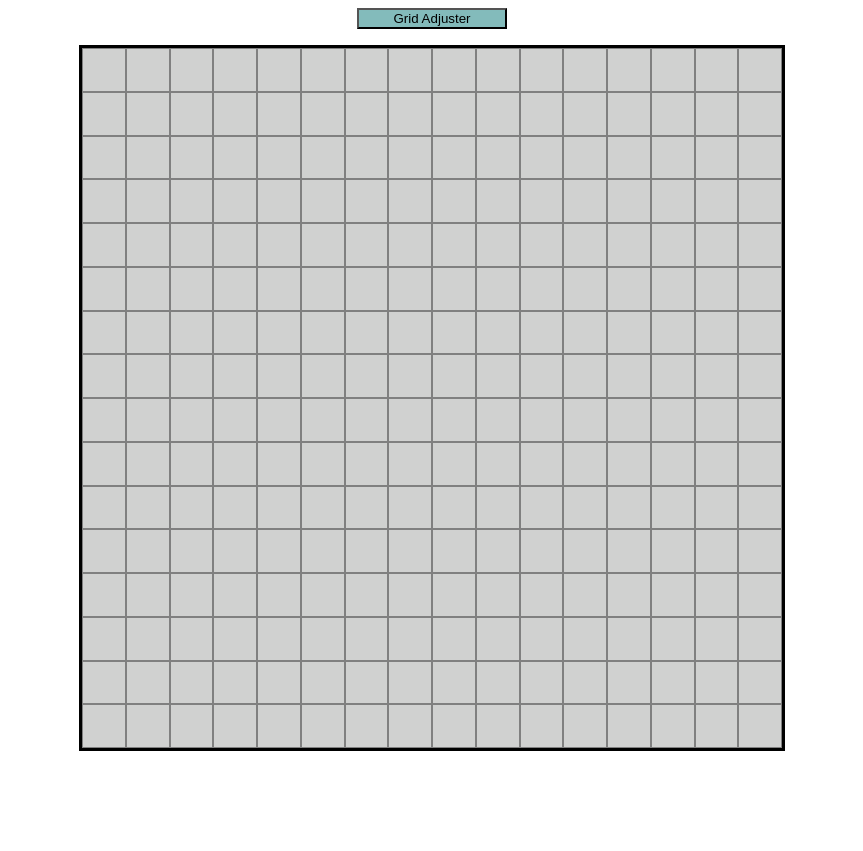
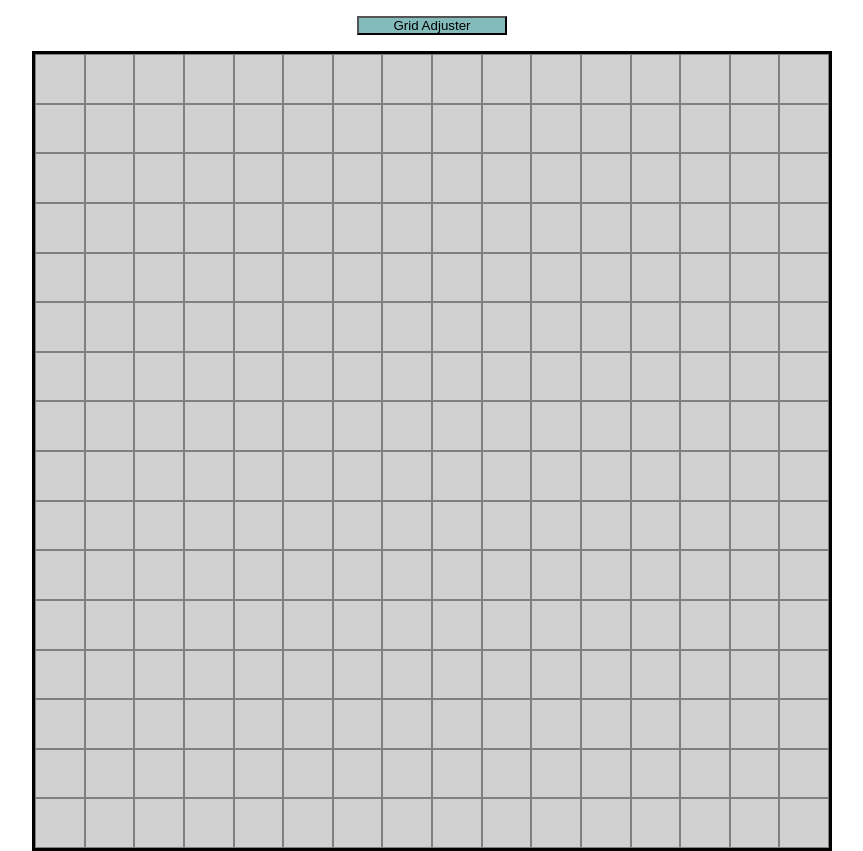
Before and after one commit to UnoDosCarlos/Etch-A-Sketch, a plain HTML site: page index.html in a window 1280 px wide. Shown: the whole page, without its empty margins (208-1071 px from the left). Before the commit the page ends 800 px from the top, so only its background shows below. Drawn offline with Linux system fonts and the light colour scheme.

Commit message:
Add adjustable panel base for Adjust button
Added a flexible base in preparation for user grid inputs.

```diff
--- a/index.html
+++ b/index.html
@@ -14,7 +14,6 @@
         <button id = 'gridAdjusterbtn'>Grid Adjuster</button>
     </div>
 
-    <div class="container">
         <div id = 'gridContainer'>
 
 
--- a/javascript.js
+++ b/javascript.js
@@ -1,7 +1,7 @@
 const gridContainer = document.querySelector('#gridContainer');
-
-function createGrid(numDivs) {
-    for(let i = 0; i < numDivs; i++) {
+let numDivs;
+function createGrid(gridContainer, numDivs) {
+    for(let i = 0; i < numDivs * numDivs; i++) {
         let panel = document.createElement('div');
         panel.classList.add('panel');
         gridContainer.appendChild(panel);
@@ -9,7 +9,7 @@ function createGrid(numDivs) {
     }
 };
 
-createGrid(256);
+createGrid(gridContainer, 16);
 
 const panels = document.querySelectorAll('.panel');
 
@@ -20,22 +20,22 @@ for(const panel of panels) {
 panel.addEventListener('mouseover', () => {
         panel.style.backgroundColor = 'lightblue';
 
-
 });
-
-panel.addEventListener('mouseout', () => {
-        panel.style.backgroundColor = 'lightblue';
-
-});
-
 };
 
 const gridAdjusterbtn = document.querySelector('#gridAdjusterbtn');
 
 gridAdjusterbtn.addEventListener('click', () => {
         let userInput = prompt("Enter a new grid size:");
+        let newGrid = userInput*userInput;
 
+        for(const panel of panels) {
 
+            gridContainer.removeChild(panel);
+        }
+
+        createGrid(newGrid);
+        console.log(newGrid);
 
 
 });
--- a/styles.css
+++ b/styles.css
@@ -1,20 +1,30 @@
-.button-container {
-        display: flex;
-        justify-content: center;
-
+* {
+        margin:0;
+        padding:0;
+        box-sizing: border-box;
 
 
 }
 
-.container {
+
+
+body {
 
         display:flex;
+        flex-direction: column;
+        align-items: center;
         justify-content: center;
-        margin-top: 16px;
-        min-width: 700px;
-        min-height: 700px;
+
 
 }
+
+.button-container {
+        margin-top: 16px;
+        display: flex;
+        justify-content: center;
+
+}
+
 
 button {
 
@@ -27,20 +37,18 @@ button {
 #gridContainer {
         display:flex;
         flex-wrap: wrap;
-        width: 700px;
-        height: 700px;
+        flex: 0 0 auto;
+        margin-top: 16px;
+        width: 800px;
+        height: 800px;
         border: 3px solid black;
-
 
 }
 
 .panel {
-        flex: 1 0 auto;
+        display:flex;
+        flex: 0 0 calc(100% / 16);
         background-color: rgb(208, 209, 208);
         border: 1px solid grey;
-        width: 40px;
-        height: auto;
-
-
 
 }
```
